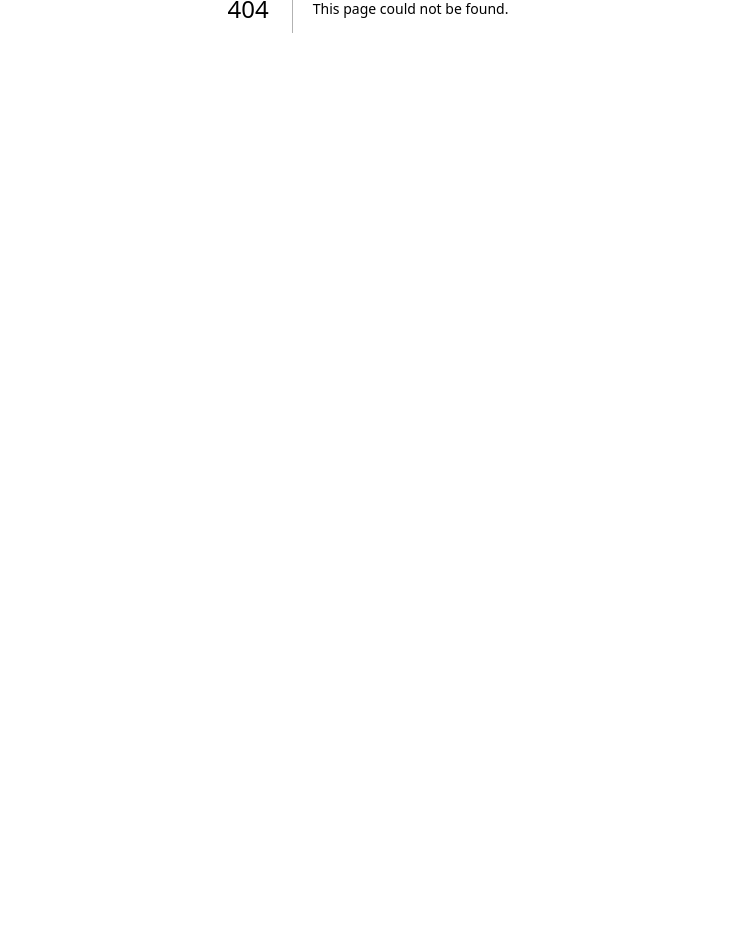
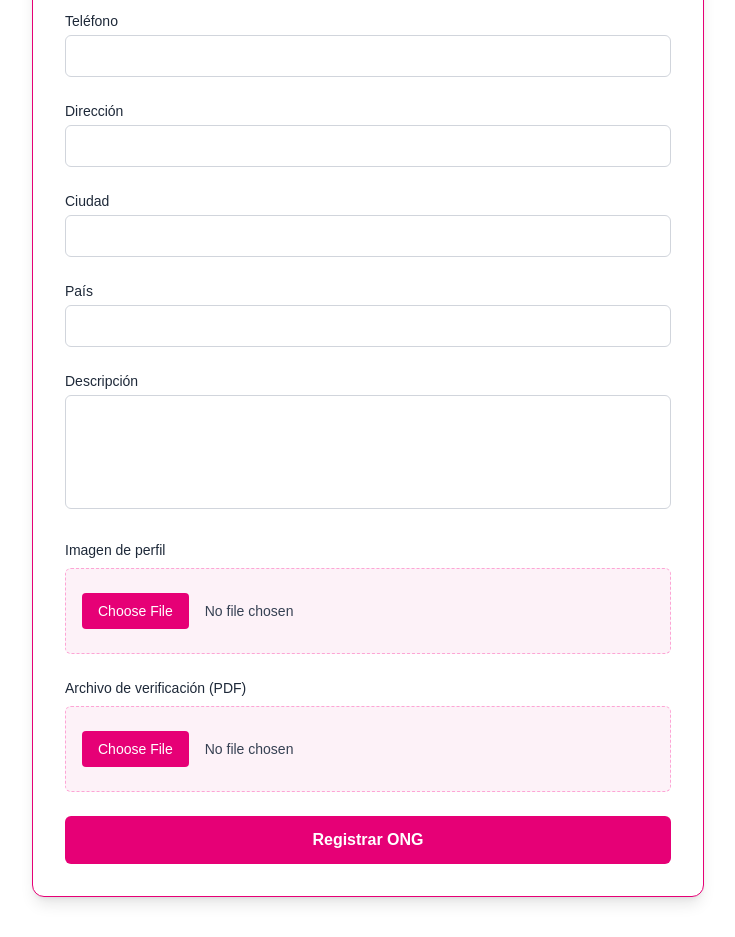
Before and after one commit to MacarenaAliberti-web/HeartsAndPawsFront, a Next.js app: page /registerONG in a window 1280 px wide. Before the commit this address had no page. Shown: the part 520-1457 px from the top of the page, without its empty margins (272-1007 px from the left). Before the commit the page ends 928 px from the top, so only its background shows below. Built offline with nearby package versions, Linux system fonts and the light colour scheme.

Commit message:
Cambios de Macarena: nuevo formulario ONG y ajustes de URL para redirigir en Navbar

```diff
--- /dev/null
+++ b/src/app/registerONG/page.tsx
@@ -0,0 +1,7 @@
+import { RegisterONGForm } from "../../components/RegisterONGForm";
+
+export default function RegisterPage() {
+  return (
+      <RegisterONGForm />
+  );
+}
--- a/src/components/Navbar.tsx
+++ b/src/components/Navbar.tsx
@@ -27,7 +27,7 @@ const Navbar = () => {
 
   const menuLinks = [
     { label: "Casos", href: "#casos", icon: <FaExclamationTriangle /> },
-    { label: "Registro", href: "#registro", icon: <FaRegClipboard /> },
+    { label: "Registro", href: "/registerONG", icon: <FaRegClipboard /> },
     { label: "Iniciar Sesión", href: "/login", icon: <FaSignInAlt /> },
   ];
 
--- /dev/null
+++ b/src/components/RegisterONGForm.tsx
@@ -0,0 +1,173 @@
+"use client";
+
+import { useState } from "react";
+
+interface FormDataType {
+  nombre: string;
+  email: string;
+  password: string;
+  description: string;
+  phone: string;
+  address: string;
+  city: string;
+  country: string;
+}
+
+export function RegisterONGForm() {
+  const [formData, setFormData] = useState<FormDataType>({
+    nombre: "",
+    email: "",
+    password: "",
+    description: "",
+    phone: "",
+    address: "",
+    city: "",
+    country: "",
+  });
+
+  const [imagenPerfil, setImagenPerfil] = useState<File | null>(null);
+  const [archivoVerificacion, setArchivoVerificacion] = useState<File | null>(null);
+
+  const handleChange = (
+    e: React.ChangeEvent<HTMLInputElement | HTMLTextAreaElement>
+  ) => {
+    const { name, value } = e.target;
+    setFormData((prev) => ({
+      ...prev,
+      [name]: value,
+    }));
+  };
+
+  const handleSubmit = async (e: React.FormEvent) => {
+    e.preventDefault();
+
+    const data = new FormData();
+    Object.entries(formData).forEach(([key, value]) => {
+      data.append(key, value);
+    });
+
+    if (imagenPerfil) data.append("imagenPerfil", imagenPerfil);
+    if (archivoVerificacion) data.append("archivoVerificacion", archivoVerificacion);
+
+    const res = await fetch("/api/registro-ong", {
+      method: "POST",
+      body: data,
+    });
+
+    if (res.ok) {
+      alert("ONG registrada con éxito");
+      // Aquí podrías resetear el formulario o redirigir
+    } else {
+      alert("Error al registrar ONG");
+    }
+  };
+
+  const fields: { name: keyof FormDataType; label: string; type?: string }[] = [
+    { name: "nombre", label: "Nombre" },
+    { name: "email", label: "Email", type: "email" },
+    { name: "password", label: "Contraseña", type: "password" },
+    { name: "phone", label: "Teléfono" },
+    { name: "address", label: "Dirección" },
+    { name: "city", label: "Ciudad" },
+    { name: "country", label: "País" },
+  ];
+
+  return (
+  <div className="py-10">
+      <form
+        onSubmit={handleSubmit}
+        className="bg-white max-w-2xl mx-auto p-8 rounded-xl shadow-lg border border-pink-600 space-y-6"
+      >
+        <h2 className="text-3xl font-bold text-pink-600 text-center">
+          Registro de ONG
+        </h2>
+
+        {fields.map(({ name, label, type = "text" }) => (
+          <div key={name}>
+            <label
+              htmlFor={name}
+              className="block text-sm font-medium text-gray-800 mb-1"
+            >
+              {label}
+            </label>
+            <input
+              type={type}
+              name={name}
+              id={name}
+              value={formData[name]}
+              onChange={handleChange}
+              required
+              className="w-full border border-gray-300 rounded-md px-4 py-2 focus:ring-2 focus:ring-pink-500 focus:outline-none"
+            />
+          </div>
+        ))}
+
+        <div>
+          <label
+            htmlFor="description"
+            className="block text-sm font-medium text-gray-800 mb-1"
+          >
+            Descripción
+          </label>
+          <textarea
+            name="description"
+            id="description"
+            value={formData.description}
+            onChange={handleChange}
+            required
+            rows={4}
+            className="w-full border border-gray-300 rounded-md px-4 py-2 resize-none focus:ring-2 focus:ring-pink-500 focus:outline-none"
+          />
+        </div>
+
+        <div>
+          <label className="block text-sm font-medium text-gray-800 mb-2">
+            Imagen de perfil
+          </label>
+          <div className="border border-dashed border-pink-300 rounded-md px-4 py-6 text-center bg-pink-50 hover:bg-pink-100 transition">
+            <input
+              type="file"
+              accept="image/*"
+              onChange={(e) => setImagenPerfil(e.target.files?.[0] || null)}
+              className="w-full text-sm text-gray-700 file:mr-4 file:py-2 file:px-4 file:rounded file:border-0 file:bg-pink-600 file:text-white hover:file:bg-pink-700"
+              required
+            />
+            {imagenPerfil && (
+              <p className="mt-2 text-sm text-gray-600">
+                Archivo seleccionado: <strong>{imagenPerfil.name}</strong>
+              </p>
+            )}
+          </div>
+        </div>
+
+        <div>
+          <label className="block text-sm font-medium text-gray-800 mb-2">
+            Archivo de verificación (PDF)
+          </label>
+          <div className="border border-dashed border-pink-300 rounded-md px-4 py-6 text-center bg-pink-50 hover:bg-pink-100 transition">
+            <input
+              type="file"
+              accept=".pdf"
+              onChange={(e) => setArchivoVerificacion(e.target.files?.[0] || null)}
+              className="w-full text-sm text-gray-700 file:mr-4 file:py-2 file:px-4 file:rounded file:border-0 file:bg-pink-600 file:text-white hover:file:bg-pink-700"
+              required
+            />
+            {archivoVerificacion && (
+              <p className="mt-2 text-sm text-gray-600">
+                Archivo seleccionado:{" "}
+                <strong>{archivoVerificacion.name}</strong>
+              </p>
+            )}
+          </div>
+        </div>
+
+        <button
+          type="submit"
+          className="w-full bg-pink-600 hover:bg-pink-700 text-white font-semibold py-3 px-4 rounded-md transition"
+        >
+          Registrar ONG
+        </button>
+      </form>
+    </div>
+  );
+}
```
